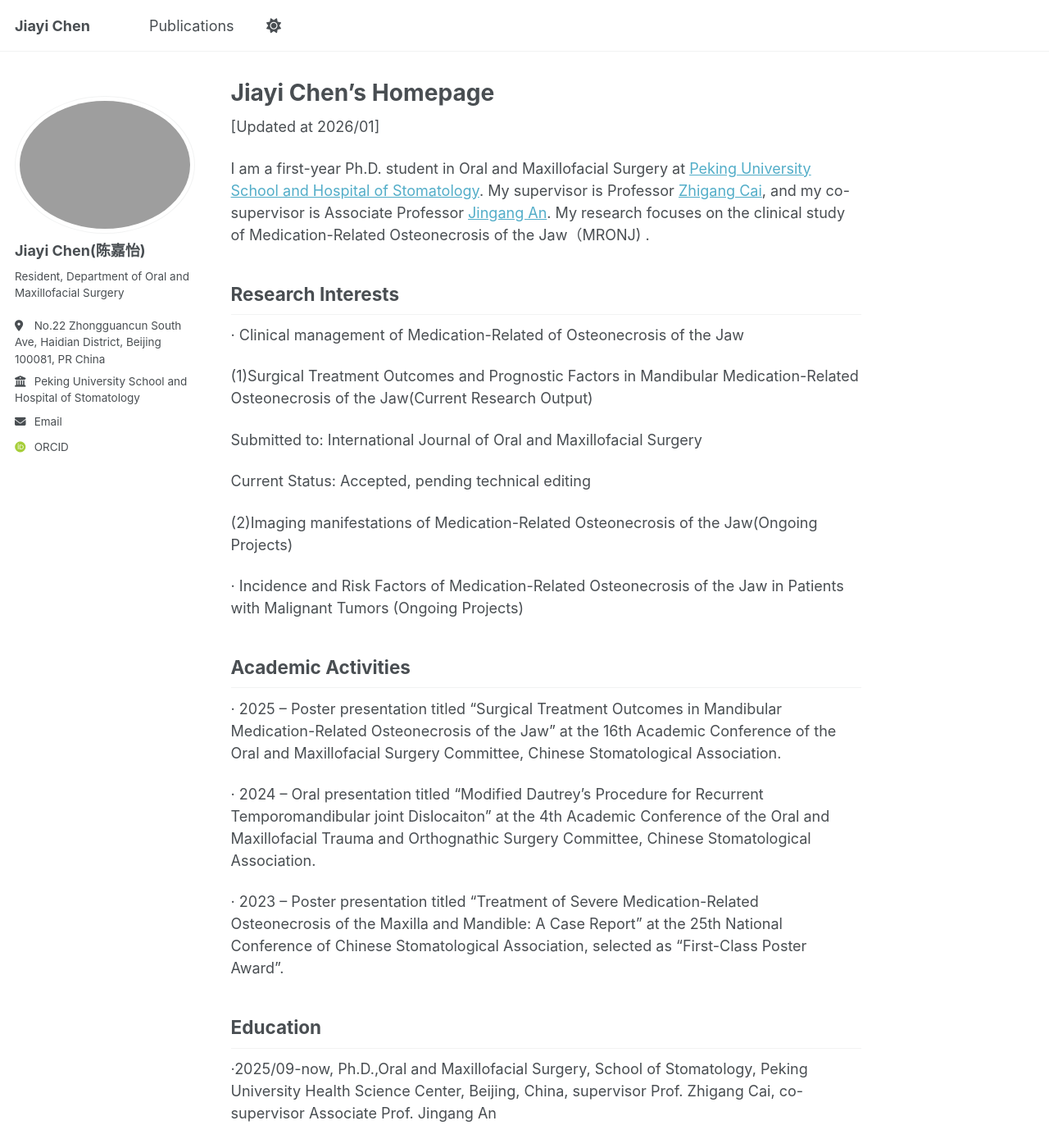
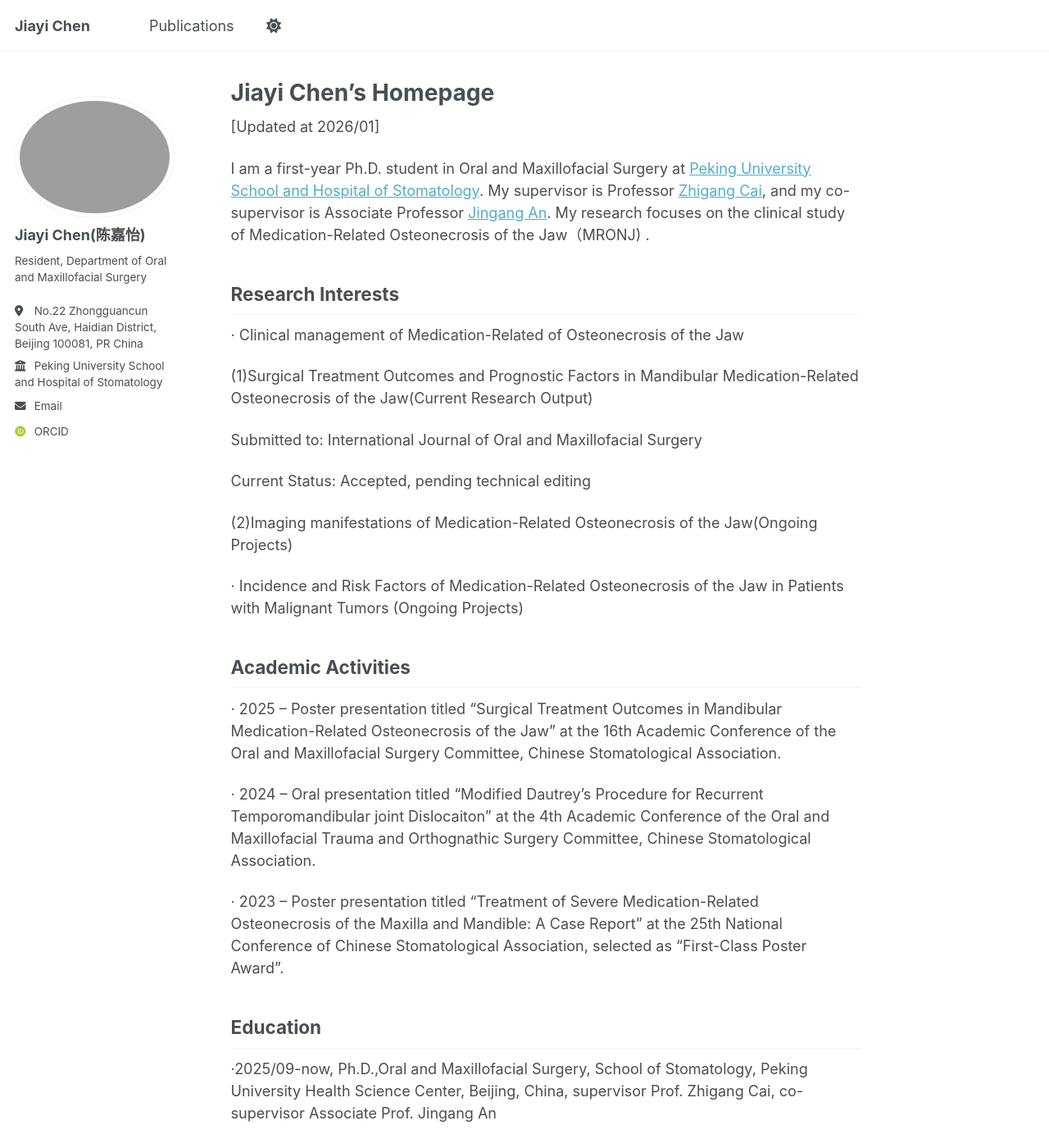
Before and after one commit to JaneJiayiChen/JaneJiayiChen.github.io, a Jekyll site: the page built from _pages/about.md, in a window 1280 px wide and 1400 px high. Shown: the whole window at 82% size. Built offline with Jekyll 4.4.1, drawn with Linux system fonts in a browser that asks for light colours; some web fonts are replaced; a script that is not in the unit is left out.

Commit message:
Update _sidebar.scss

```diff
--- a/_sass/layout/_sidebar.scss
+++ b/_sass/layout/_sidebar.scss
@@ -24,8 +24,8 @@
     position: fixed;
     padding-top: $masthead-height;
     box-sizing: border-box !important;
-    min-width: 220px;
-    max-width: 260px !important;
+    min-width: 180px;
+    max-width: 220px !important;
   }
 
   @include breakpoint($large) {
```
